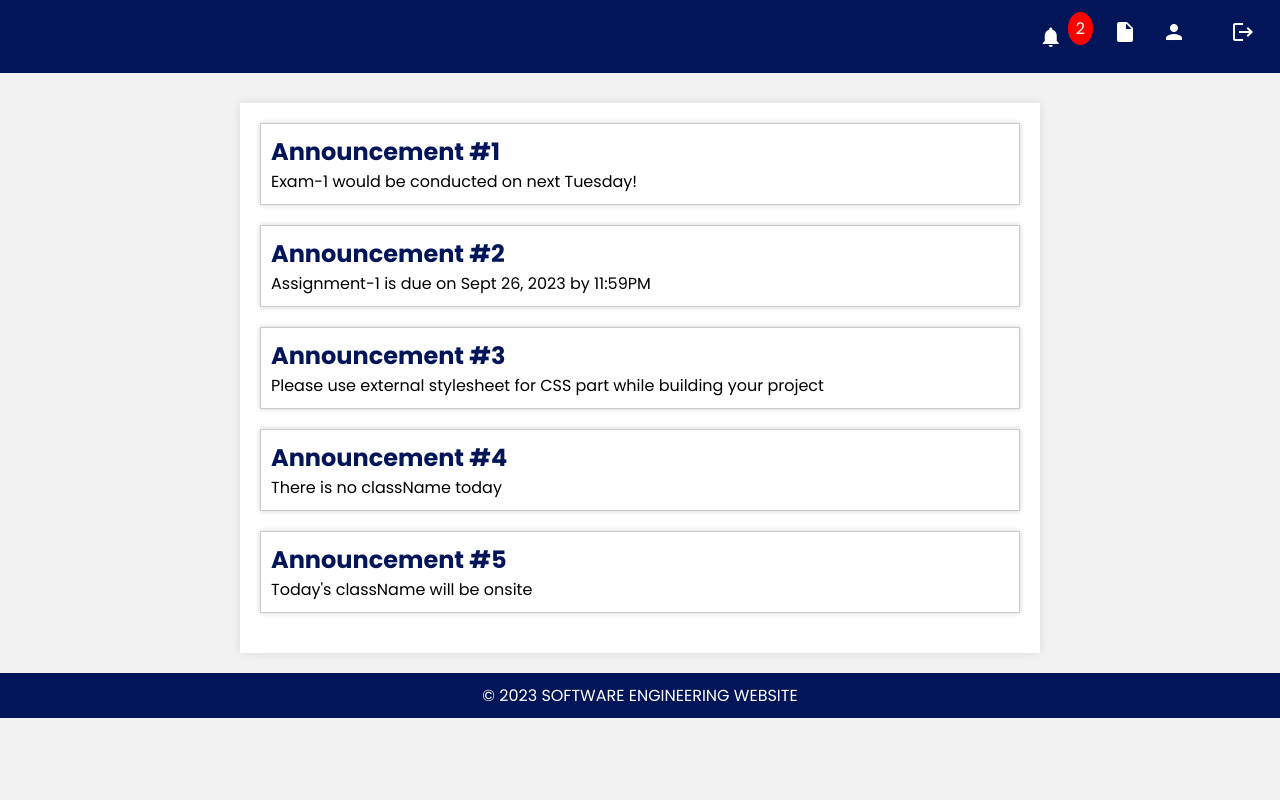
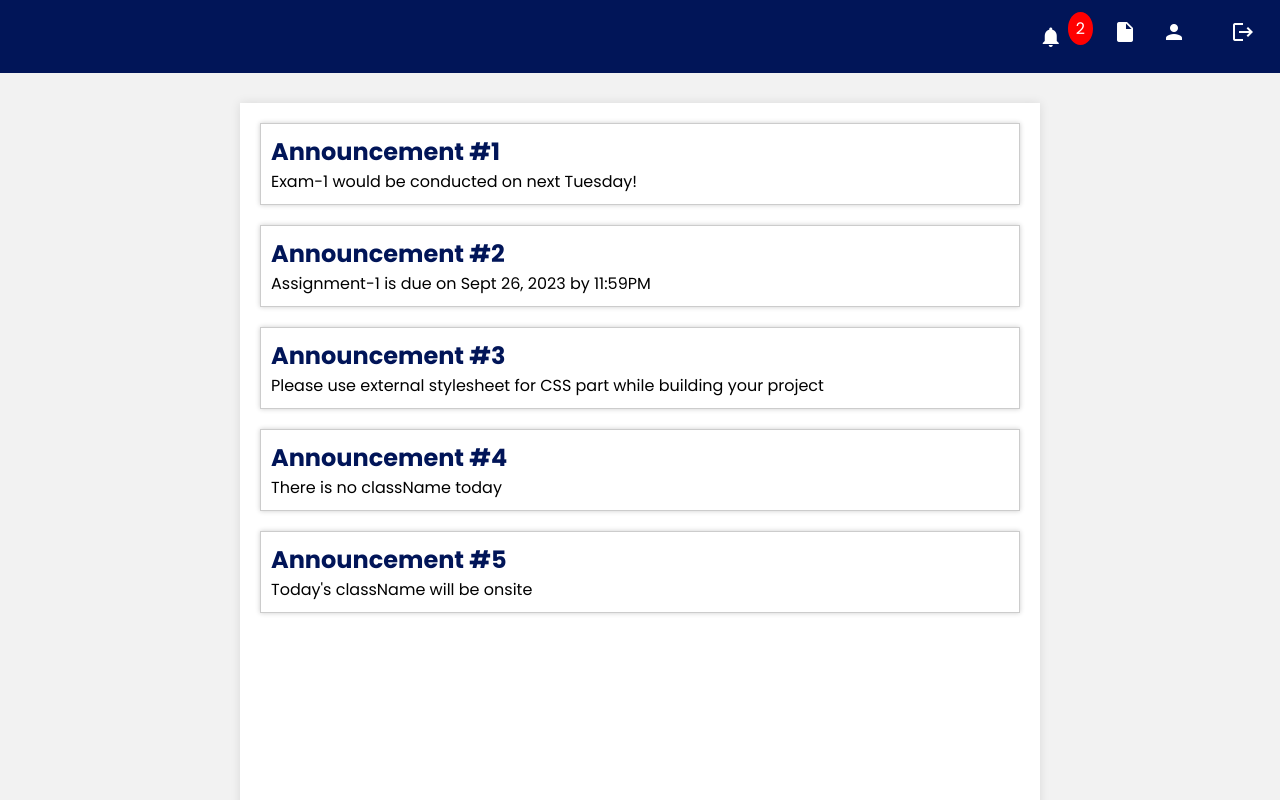
Before and after one commit to L-E-G-A-L/Skillify, a React (Create React App) app: page /announcements in a window 1280 px wide. Shown: the top 800 px of the page. Built offline with nearby package versions, Linux system fonts and the light colour scheme.

Commit message:
Fixed studentPage issues

```diff
--- a/src/css/announcements.css
+++ b/src/css/announcements.css
@@ -73,6 +73,10 @@ Tallapelli, Sai Charan (1002073449)*/
 } */
 
 .announcementContainer {
+    flex: 1;
+    display: flex;
+    flex-direction: column;
+    min-height: 100vh;
     max-width: 800px;
     margin: 20px auto;
     padding: 20px;
--- a/src/css/assessments.css
+++ b/src/css/assessments.css
@@ -32,6 +32,10 @@ Tallapelli, Sai Charan (1002073449)*/
 }
 
 .assessmentsContainer {
+    flex: 1;
+    display: flex;
+    flex-direction: column;
+    min-height: 100vh;
     max-width: 800px;
     margin: 20px auto;
     padding: 20px;
--- a/src/css/courseModules.css
+++ b/src/css/courseModules.css
@@ -32,6 +32,10 @@ Tallapelli, Sai Charan (1002073449)*/
 }
 
 .courseModulesContainer {
+    flex: 1;
+    display: flex;
+    flex-direction: column;
+    min-height: 100vh;
     max-width: 800px;
     margin: 20px auto;
     padding: 20px;
--- a/src/css/student.css
+++ b/src/css/student.css
@@ -53,6 +53,7 @@ Tallapelli, Sai Charan (1002073449)*/
     justify-content: space-around;
     flex-wrap: wrap;
     padding: 20px;
+    min-height: 100vh;
 }
 
 .tile {
```
